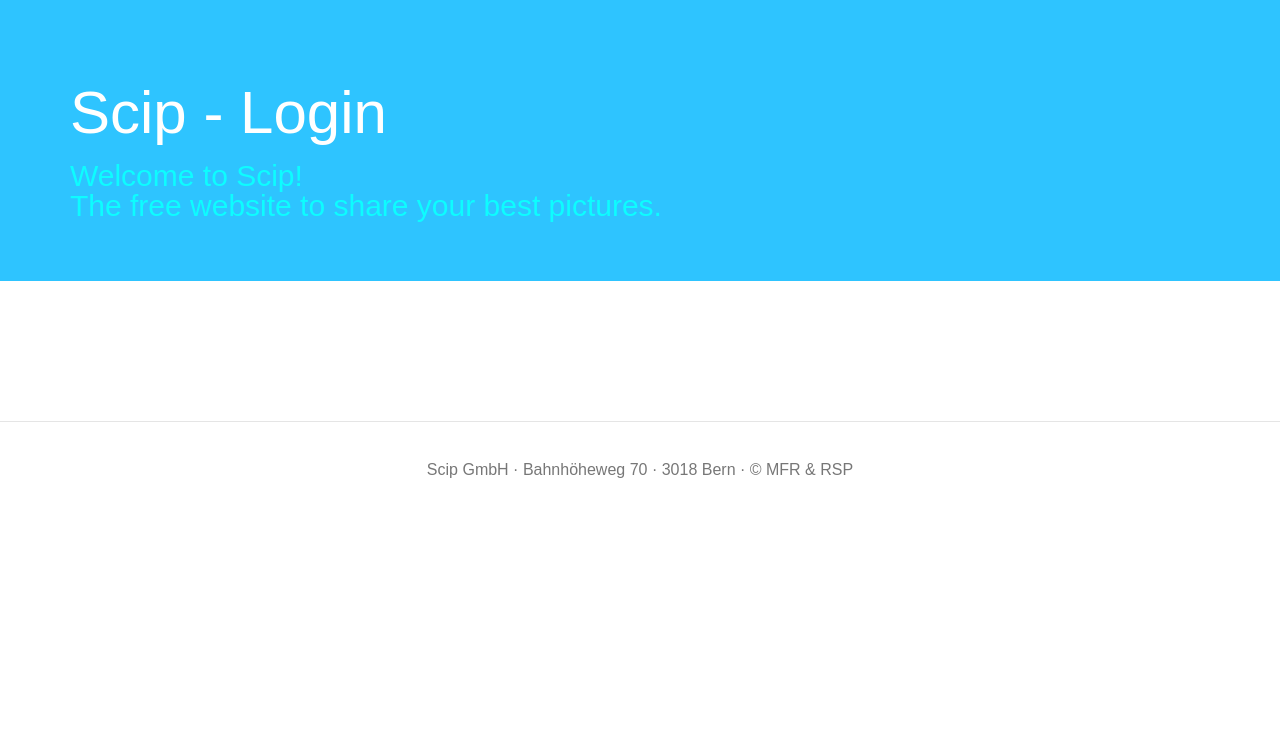
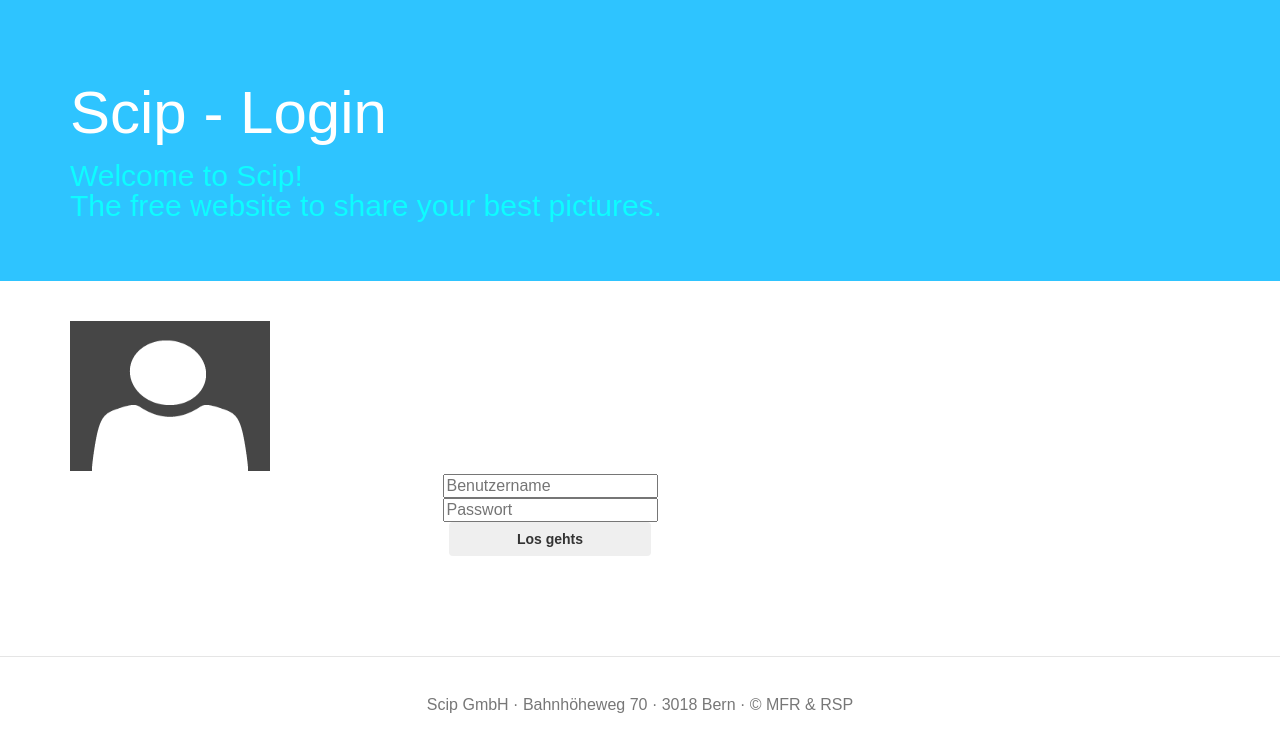
Before and after one commit to Maerill/Scipsolution, a PHP site: page /pictr/ in a window 1280 px wide. Shown: the top 752 px of the page. Run offline with PHP 8.4, Linux system fonts and the light colour scheme.

Commit message:
changed homesite

```diff
--- a/resources/defaultstyle.css
+++ b/resources/defaultstyle.css
@@ -52,3 +52,26 @@ a {
 .footer-links li {
 	display: inline-block;
 }
+
+.center_footer{
+    height: 70px;
+    margin-left: auto;
+    margin-right: auto;
+    margin-top: 40px;
+    text-align: center;
+    width: 300px;
+}
+
+.center{
+	text-align:center;
+	margin-top: 15%;
+}
+
+.center_picture{
+	margin-left: 0%;
+}
+.center_2{
+	margin-left: 0%;
+	text-align:center;
+	margin-left: -180px;
+}
--- a/sites/home.php
+++ b/sites/home.php
@@ -0,0 +1,22 @@
+<!-- Login Formular -->
+<img class="center_picture" src="pics/defaultProfilePic.png" width="200" height="150" />
+<div class="center_2">
+<form action="index.php" method="post" name="login_form" class="form-horizontal">
+  <div class="control-group">
+    <div class="controls">
+      <input type="username" id="inputUsername" name="login_username" placeholder="Benutzername" required>
+    </div>
+  </div>
+  <div class="control-group">
+    <div class="controls">
+      <input type="password" id="inputPassword" name="login_password" placeholder="Passwort" required>
+    </div>
+  </div>
+    <div class="control-group">
+    <div class="controls">
+      <button type="submit" class="btn btn-inverse"><strong>&nbsp;&nbsp;&nbsp;&nbsp;&nbsp;&nbsp;&nbsp;&nbsp;&nbsp;&nbsp;&nbsp;&nbsp;&nbsp;&nbsp;Los gehts&nbsp;&nbsp;&nbsp;&nbsp;&nbsp;&nbsp;&nbsp;&nbsp;&nbsp;&nbsp;&nbsp;&nbsp;&nbsp;&nbsp;</strong></button>
+    </div>
+  </div>
+  </div>
+</form>
+</div>
```
Also changed, not shown: db/database.php (added, +117 -0 lines), db/dbconnect.php (deleted, +0 -21 lines), pics/defaultProfilePic.png (added), pics/logo.png (renamed from pictures/logo.png).
